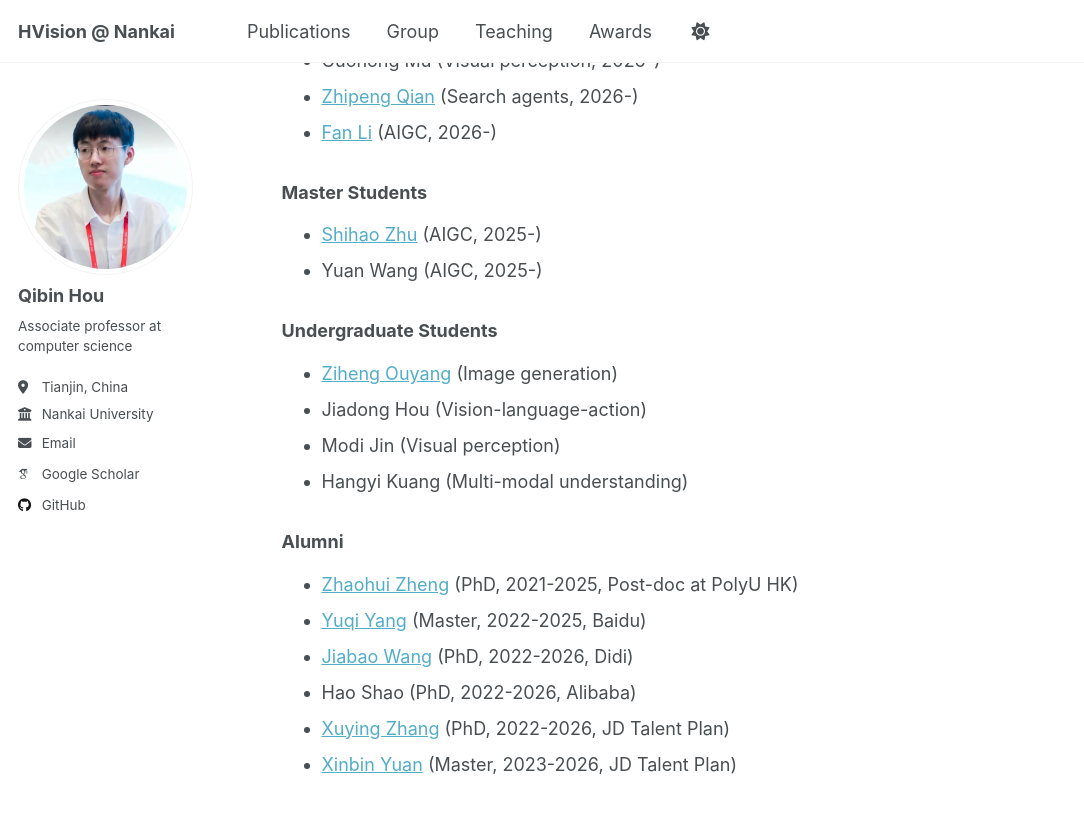
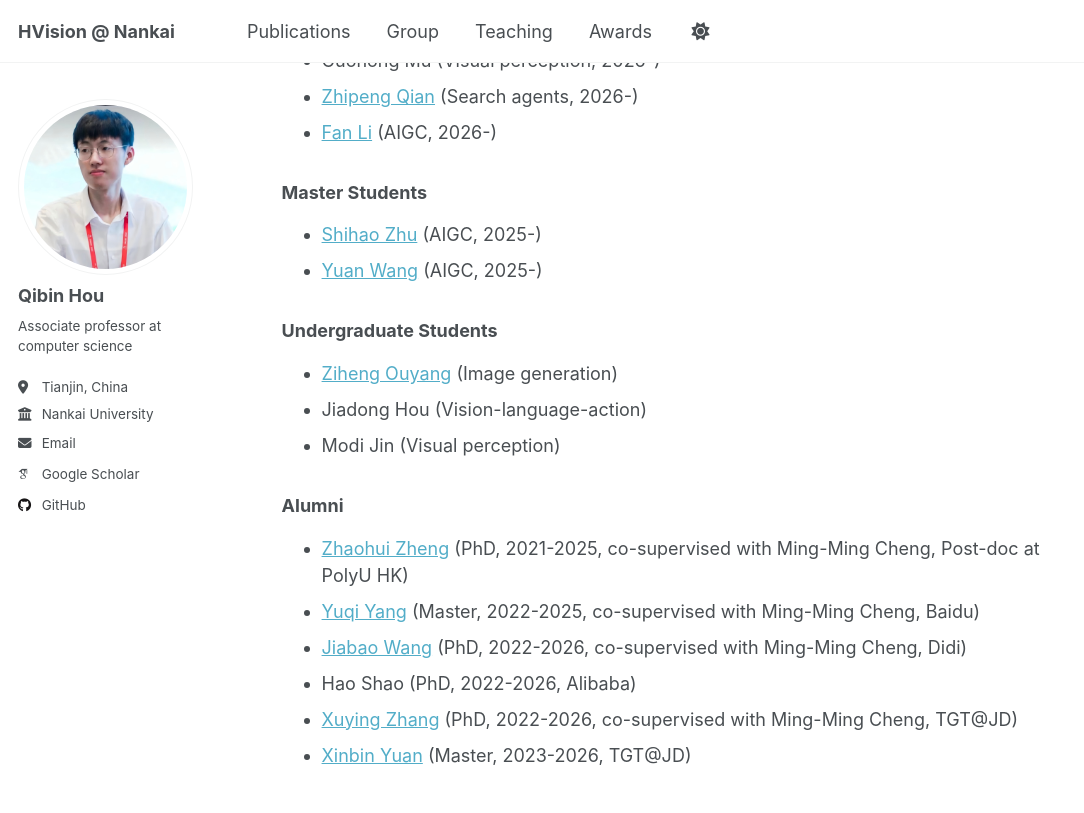
Before and after one commit to houqb/houqb.github.io, a Jekyll site: the page built from _pages/group.md, in a window 1280 px wide and 900 px high, scrolled down 566 px. Shown: the top 813 px of the window, without its empty margins (0-1084 px from the left). Built offline with Jekyll 4.4.1, drawn with Linux system fonts in a browser that asks for light colours; some web fonts are replaced.

Commit message:
Update group.md

```diff
--- a/_pages/group.md
+++ b/_pages/group.md
@@ -24,22 +24,21 @@ author_profile: true
 ### Master Students
 
 + [Shihao Zhu](https://scholar.google.com/citations?user=yqhLIAMAAAAJ&hl=en&oi=sra) (AIGC, 2025-)
-+ Yuan Wang (AIGC, 2025-)
++ [Yuan Wang](https://scholar.google.com/citations?user=nI02yDsAAAAJ&hl=en&oi=sra) (AIGC, 2025-)
 
 ### Undergraduate Students
 
 + [Ziheng Ouyang](https://scholar.google.com/citations?user=Qu-j8d8AAAAJ&hl=en&oi=ao) (Image generation)
 + Jiadong Hou (Vision-language-action)
 + Modi Jin (Visual perception)
-+ Hangyi Kuang (Multi-modal understanding)
 
 <span class='anchor' id='-pub'></span>
 
 ### Alumni
 
-+ [Zhaohui Zheng](https://scholar.google.com/citations?user=0X71NDYAAAAJ&hl=en) (PhD, 2021-2025, Post-doc at PolyU HK)
-+ [Yuqi Yang](https://scholar.google.com/citations?user=a4a9nswAAAAJ&hl=en&oi=ao) (Master, 2022-2025, Baidu)
-+ [Jiabao Wang](https://scholar.google.com/citations?user=S9ErhhEAAAAJ&hl=en&oi=ao) (PhD, 2022-2026, Didi)
++ [Zhaohui Zheng](https://scholar.google.com/citations?user=0X71NDYAAAAJ&hl=en) (PhD, 2021-2025, co-supervised with Ming-Ming Cheng, Post-doc at PolyU HK)
++ [Yuqi Yang](https://scholar.google.com/citations?user=a4a9nswAAAAJ&hl=en&oi=ao) (Master, 2022-2025, co-supervised with Ming-Ming Cheng, Baidu)
++ [Jiabao Wang](https://scholar.google.com/citations?user=S9ErhhEAAAAJ&hl=en&oi=ao) (PhD, 2022-2026, co-supervised with Ming-Ming Cheng, Didi)
 + Hao Shao (PhD, 2022-2026, Alibaba)
-+ [Xuying Zhang](https://zhangxuying1004.github.io/) (PhD, 2022-2026, JD Talent Plan)
-+ [Xinbin Yuan](https://scholar.google.com/citations?user=Be26Qu8AAAAJ&hl=en) (Master, 2023-2026, JD Talent Plan)
++ [Xuying Zhang](https://zhangxuying1004.github.io/) (PhD, 2022-2026, co-supervised with Ming-Ming Cheng, TGT@JD)
++ [Xinbin Yuan](https://scholar.google.com/citations?user=Be26Qu8AAAAJ&hl=en) (Master, 2023-2026, TGT@JD)
```
